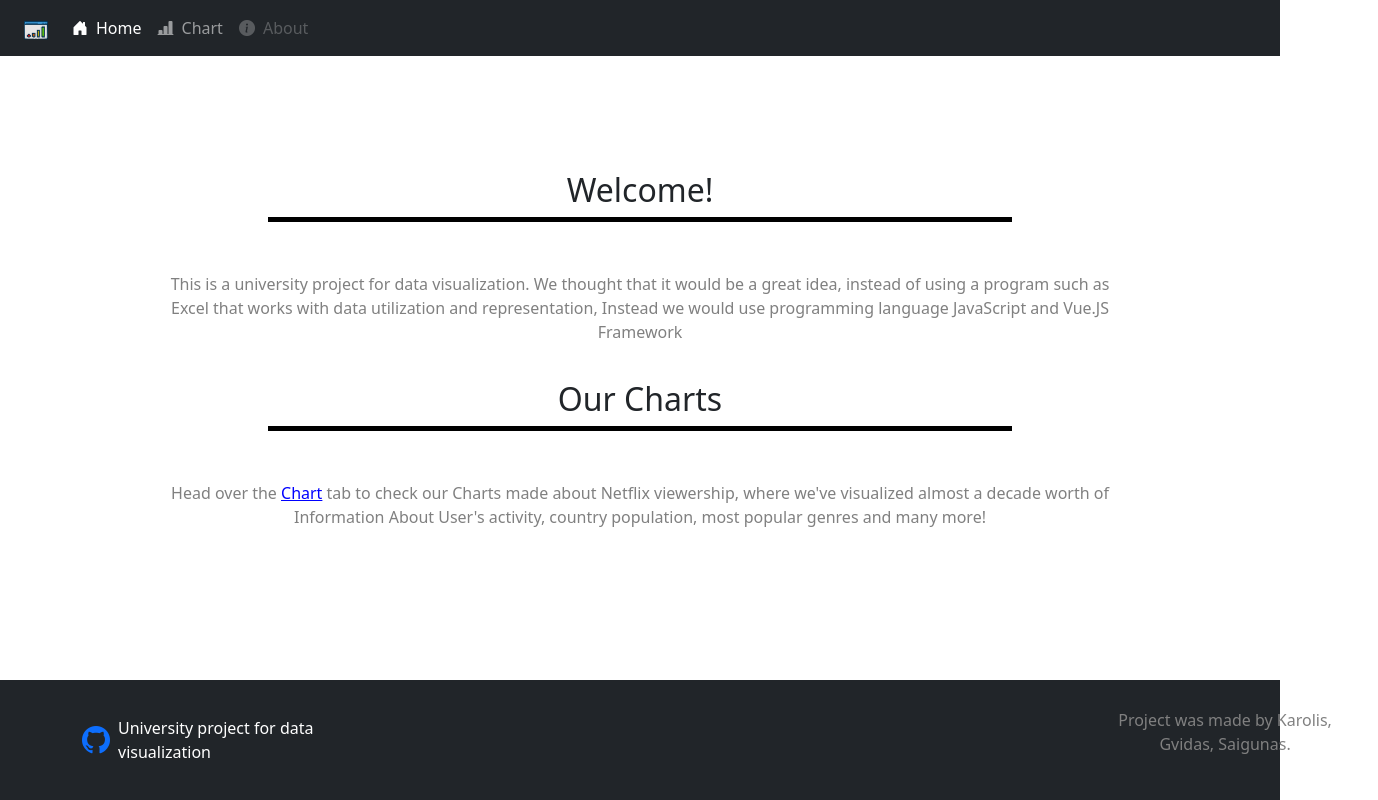
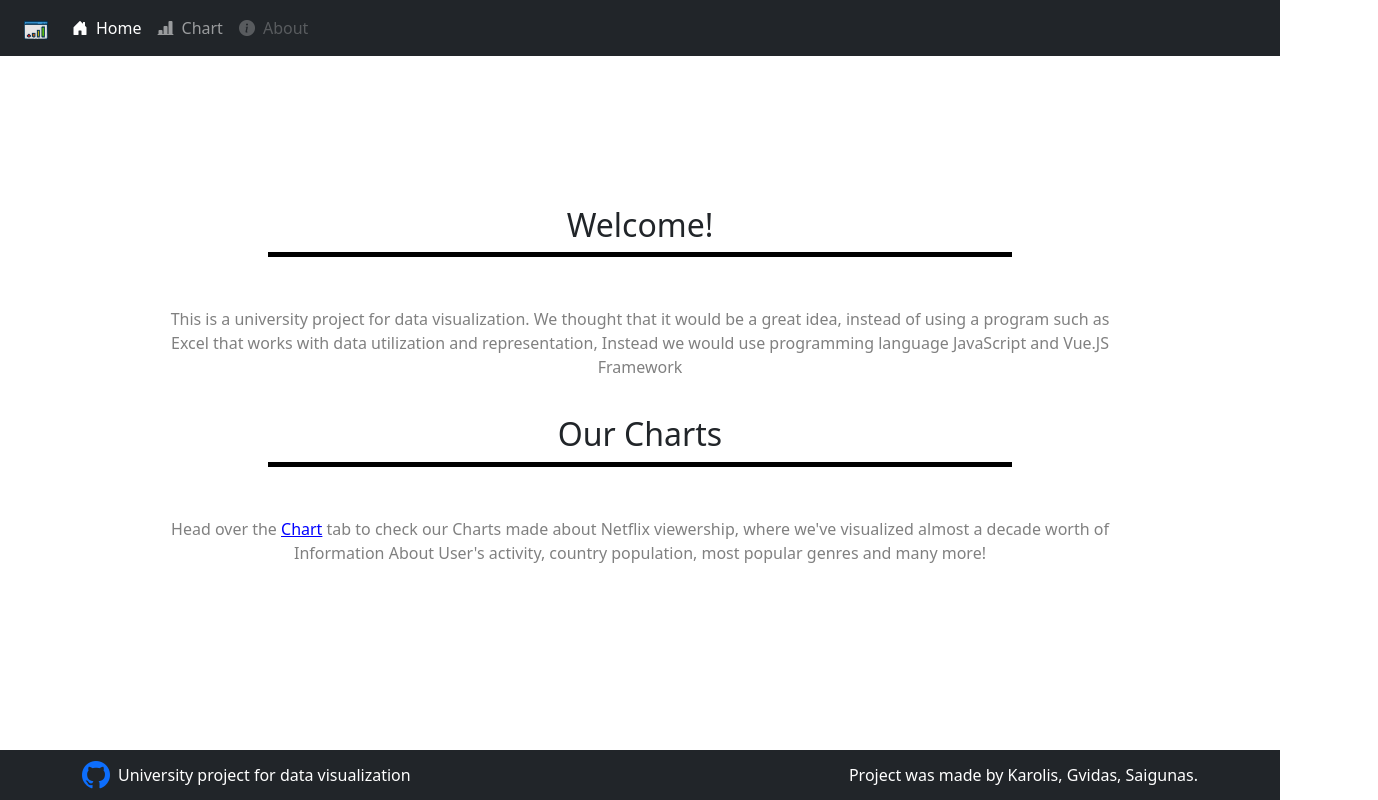
Before and after one commit to Saigunas/Chart-website, a Vue app: page / in a window 1280 px wide. Shown: the whole page, 1378 px wide, since content can reach past the window. Built offline with nearby package versions, Linux system fonts and the light colour scheme.

Commit message:
No more 650px relative nightmare at 3am

```diff
--- a/src/App.vue
+++ b/src/App.vue
@@ -38,9 +38,9 @@
       <div class="col-md-6 d-flex align-items-center gap-2">
         <a href="https://github.com/Saigunas/Chart-website"><i class="bi bi-github h3 m-0"></i></a>
         <span>University project for data visualization</span>
-            <p class="footer-information">Project was made by Karolis, Gvidas, Saigunas.</p>
       </div>
-          <div class="col-md">
+      <div class="col-md-6 d-flex align-items-center justify-content-end">
+        <span class="footer-information" style="margin-left: auto">Project was made by Karolis, Gvidas, Saigunas.</span>
       </div>
     </div>
   </div>
@@ -55,10 +55,6 @@
   flex-direction: column;
   justify-content: space-between;
   min-height: 100vh;
-}
-.footer-information{
-  position:relative;
-  left: 750px;
 }
 
 .navbar-nav a:hover {
```
Lines whose indentation alone changed are shown as unchanged.
